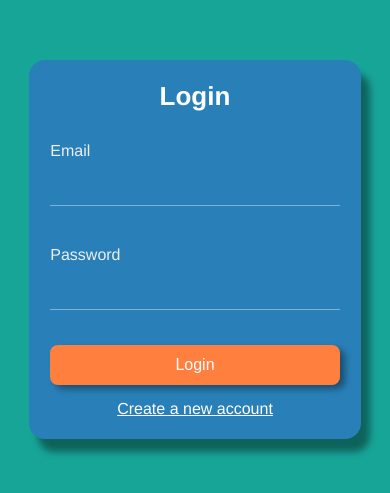
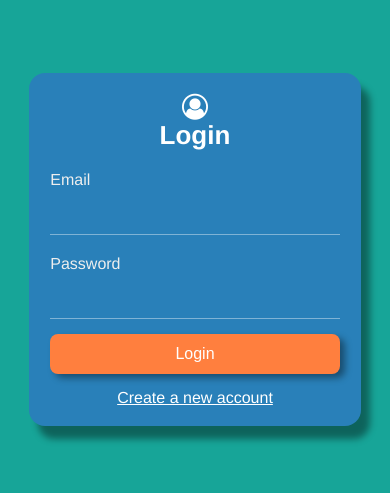
Before and after one commit to ritwickdey/sample-login-signup-form, an Angular app: page /login in a window 390 px wide. Shown: the part 173-666 px from the top of the page. Built offline with nearby package versions, Linux system fonts and the light colour scheme.

Commit message:
icon added

```diff
--- a/src/app/login/login.component.html
+++ b/src/app/login/login.component.html
@@ -1,7 +1,10 @@
 <div class="login-form-container">
   <div class="form-container">
     <form autocomplete="false" class="form">
-      <h4>Login</h4>
+      <h4 class="form-header">
+        Login
+        <i class="fa fa-user-circle-o" aria-hidden="true"></i>
+      </h4>
       <div class="control">
         <label for="email">Email</label>
         <input id="email" required type="text">
--- a/src/app/signup/signup.component.html
+++ b/src/app/signup/signup.component.html
@@ -1,7 +1,9 @@
 <div class="signup-form-container">
   <div class="form-container">
     <form autocomplete="false" class="form">
-      <h4>Sign up</h4>
+      <h4 class="form-header">Sign up
+        <i class="fa fa-sign-in" aria-hidden="true"></i>
+      </h4>
       <div class="control">
         <label for="name">Name</label>
         <input required id="name" type="text">
--- a/src/styles.css
+++ b/src/styles.css
@@ -43,7 +43,11 @@ body {
   border-radius: 1.6rem;
 }
 
-.form>h4 {
+.form>.form-header {
+  display: flex;
+  width: 100%;
+  flex-direction: column-reverse;
+  align-items: center;
   font-size: 3.2rem;
   margin-bottom: 0.6rem;
   align-self: center;
@@ -94,6 +98,7 @@ body {
   transition: all 0.3s ease-in-out;
   margin-top: -1rem;
   margin-bottom: 1.5rem;
+  cursor: pointer;
 }
 
 .control>.btn:hover {
@@ -122,18 +127,28 @@ body {
   transition: background-color 5000s ease-in-out 0s;
 }
 
+.fa {
+  vertical-align: bottom;
+}
+
 @media(max-width:490px) {
   .form {
     min-width: 85%;
     padding: 2rem;
     padding-bottom: 0;
   }
-  .form>h4 {
+  .form>.form-header {
     font-size: 2.6rem;
     margin-top: 0;
     margin-bottom: 1rem;
   }
+  .control {
+    margin: 1rem 0;
+  }
   .control>.btn {
     margin-top: -0.5rem;
   }
+  .alter-way {
+    padding-bottom: 0.8rem;
+  }
 }
```
